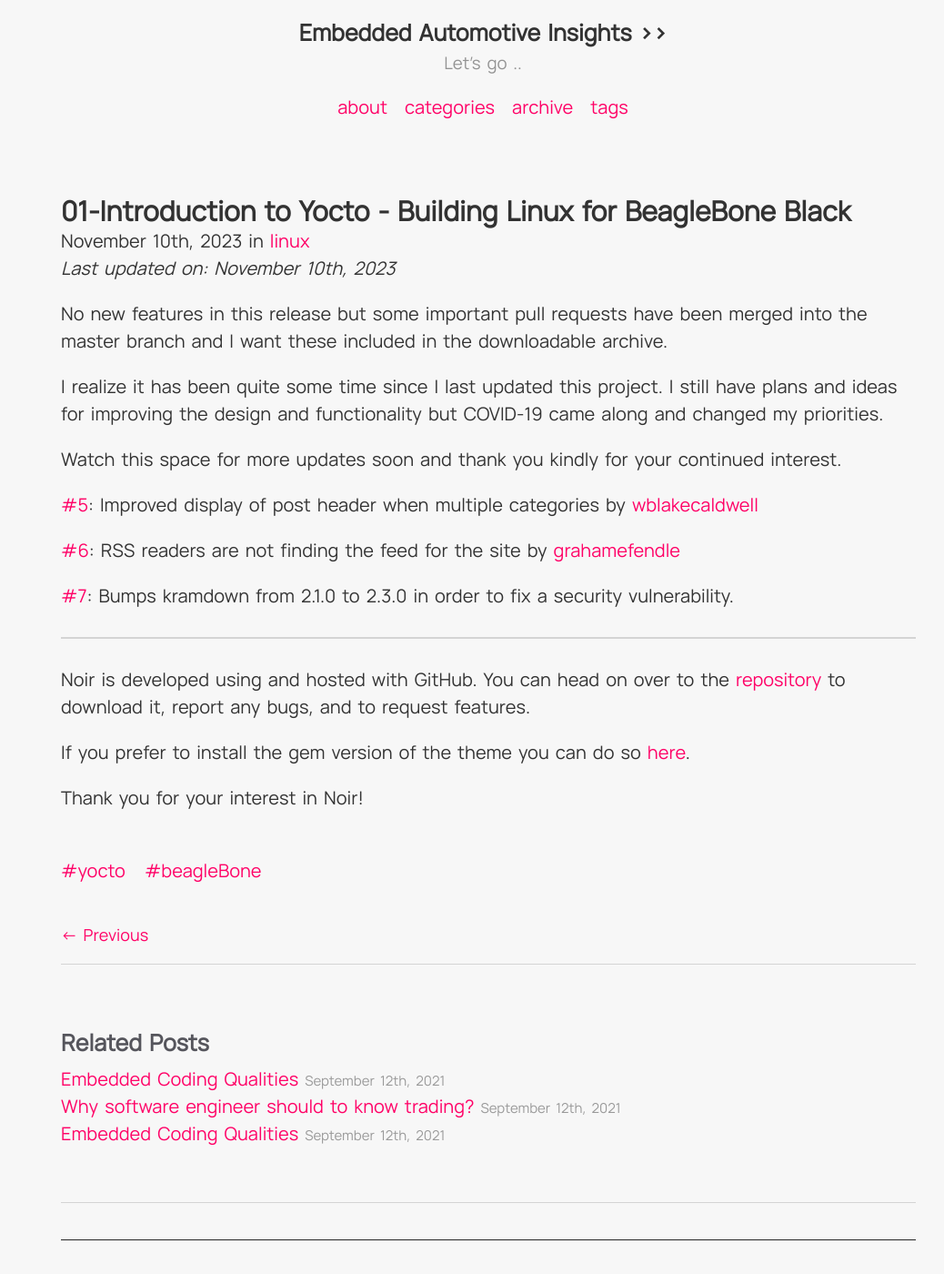
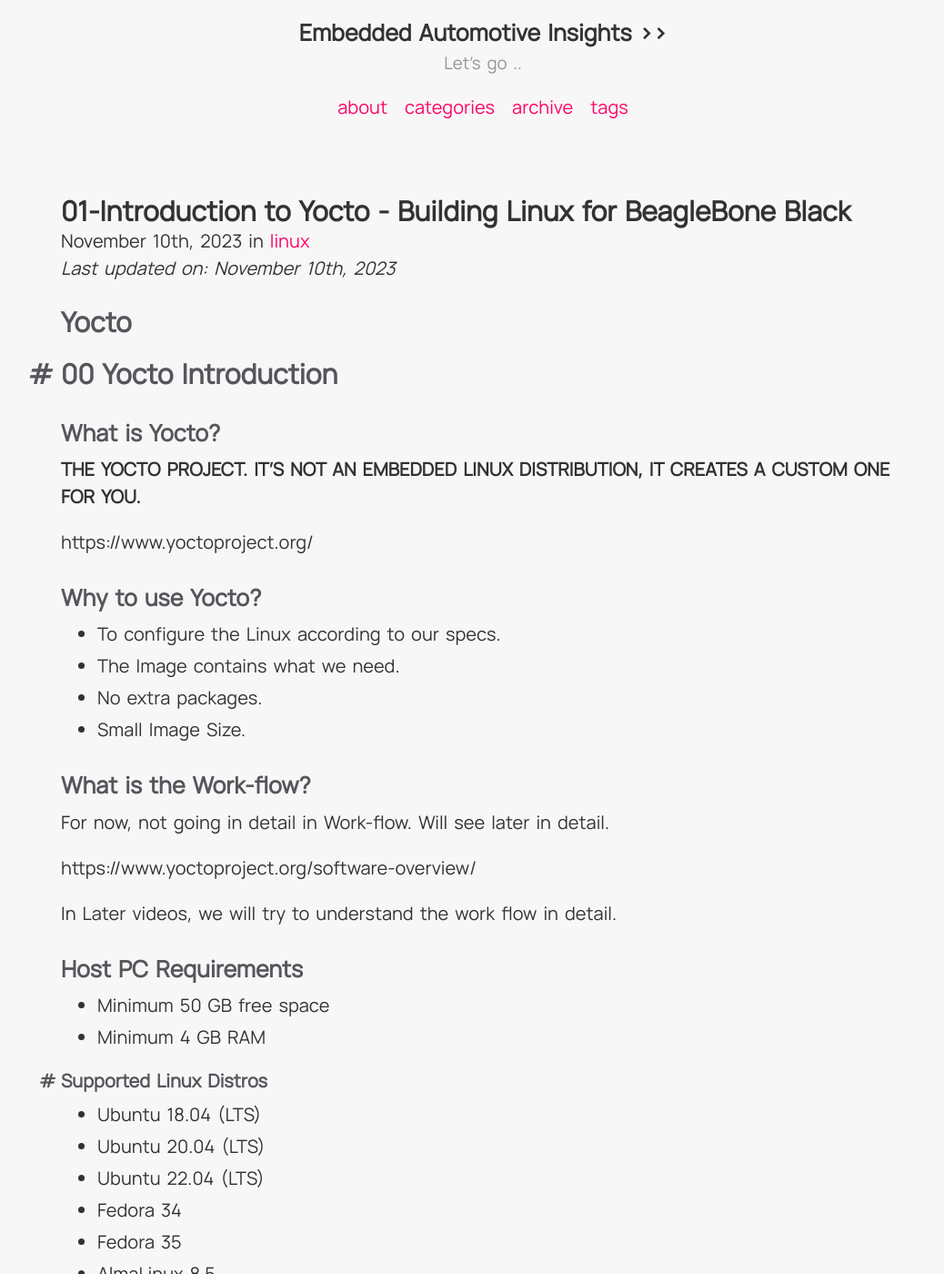
Before and after one commit to SangTDx/sangtdx.github, a Jekyll site: the page built from _posts/2023-11-10-#1-Introduction-to-Yocto.md, in a window 1280 px wide and 1400 px high. Shown: the whole window at 91% size, without its empty margins (103-1141 px from the left). Built offline with Jekyll 4.4.1, drawn with Linux system fonts in a browser that asks for light colours; some of the changed text lies outside the part shown.

Commit message:
[feature] add Introduction to Yocto post

````diff
--- a/_posts/2023-11-10-#1-Introduction-to-Yocto.md
+++ b/_posts/2023-11-10-#1-Introduction-to-Yocto.md
@@ -7,24 +7,172 @@ tags: [yocto, beagleBone]
 last_modified_at: 2023-11-10
 ---
 
-No new features in this release but some important pull requests have been merged into the master branch and I want these included in the downloadable archive.
+# Yocto
 
-I realize it has been quite some time since I last updated this project. I still have plans and ideas for improving the design and functionality but COVID-19 came along and changed my priorities.
+## 00 Yocto Introduction
 
-Watch this space for more updates soon and thank you kindly for your continued interest.
+### What is Yocto?
+
+**THE YOCTO PROJECT.  IT'S NOT AN EMBEDDED LINUX DISTRIBUTION, IT CREATES A CUSTOM ONE FOR YOU.**
+
+https://www.yoctoproject.org/
+
+### Why to use Yocto?
+
+* To configure the Linux according to our specs.
+* The Image contains what we need.
+*  No extra packages.
+* Small Image Size.
+
+### What is the  Work-flow?
+
+For now, not going in detail in Work-flow. Will see later in detail.
+
+https://www.yoctoproject.org/software-overview/
+
+In Later videos, we will try to understand the work flow in detail.
+
+### Host PC Requirements
+
+* Minimum 50 GB free space
+* Minimum 4 GB RAM
+
+#### Supported Linux Distros
+
+- Ubuntu 18.04 (LTS)
+- Ubuntu 20.04 (LTS)
+- Ubuntu 22.04 (LTS)
+- Fedora 34
+- Fedora 35
+- AlmaLinux 8.5
+- Debian GNU/Linux 10.x (Buster)
+- Debian GNU/Linux 11.x (Bullseye)
+- OpenSUSE Leap 15.3
+
+**I am using Ubuntu 20.04 (LTS)**
+
+### Which Target Hardware is being used?
+
+We are using here **BeagleBone Black**.
+
+#### Main features
+
+* 512MB DDR3 RAM
+* 4 GB emmc
+* SD card slot
+* HDMI
+* GPIOs, UARTs, SPI, I2C, Ethernet, USB ...
+
+#### PinOut
+
+https://vadl.github.io/images/bbb/bbb_headers.png
+
+The specs you can read here:
+https://beagleboard.org/black
+
+### Setup Host PC
+
+#### Editor
+
+* OS: Ubuntu 18.04 (LTS)
+
+* Using VSCode
+
+  ```bash
+  # Installing VS code using CLI
+  sudo apt update
+  sudo apt install snapd
+  sudo snap install --classic code
+  ```
+
+#### Install required packages
+
+```bash
+sudo apt install gawk wget git diffstat unzip texinfo gcc build-essential chrpath socat cpio python3 python3-pip python3-pexpect xz-utils debianutils iputils-ping python3-git python3-jinja2 libegl1-mesa libsdl1.2-dev pylint3 xterm python3-subunit mesa-common-dev zstd liblz4-tool
+
+```
+
+Reference: https://docs.yoctoproject.org/4.0.7/brief-yoctoprojectqs/index.html#build-host-packages
 
 
-[#5](https://github.com/essentialenemy/noir/pull/5): Improved display of post header when multiple categories by [wblakecaldwell](https://github.com/wblakecaldwell)
 
-[#6](https://github.com/essentialenemy/noir/pull/6): RSS readers are not finding the feed for the site by [grahamefendle](https://github.com/grahamefendle)
+### Building Image
 
-[#7](https://github.com/essentialenemy/noir/pull/7): Bumps kramdown from 2.1.0 to 2.3.0 in order to fix a security vulnerability.
+#### What is Poky?
 
+Poky is a *reference distribution* of the Yocto Project®. It contains the OpenEmbedded Build System (BitBake and OpenEmbedded Core) as well as a set of metadata to get you started building your own distro.
 
----
+#### Cloning Poky
 
-Noir is developed using and hosted with GitHub. You can head on over to the [repository]({{ site.github.repo }}) to download it, report any bugs, and to request features.
+Create a project folder and clone the poky in it.
 
-If you prefer to install the gem version of the theme you can do so [here](https://rubygems.org/gems/noir-for-jekyll).
+```bash
+mkdir yocto_tutorial
+cd yocto_tutorial
+git clone git://git.yoctoproject.org/poky -b kirkstone
+```
 
-Thank you for your interest in Noir!
+#### Initialize Build Environment
+
+```bash
+cd poky
+source oe-init-build-env
+```
+
+Now we are in **build** folder, there are some folders and files, right now the important is **conf** folder.
+
+In terminal there are multiple image options
+
+#### Create Source Folder (not necessary, but very much recommended)
+
+From build folder run the following command
+
+```bash
+mkdir ../../sources
+```
+
+####  Make Changes in local.conf
+
+* Change Machine
+
+* Change source path
+
+* Set following
+
+* * RM_OLD_IMAGE = "1"
+
+  * INHERIT += "rm_work"
+
+* Save
+
+We will discuss the content of **local.conf** file  in another chapter.
+
+#### Build Image
+
+Execute the following command from build folder
+
+```bash
+bibake core-image-full-cmdline
+```
+
+This will take a while, depending upon the Image and the specs of your system and the Internet connection.
+
+On first build it will take time, later when we will make small changes, it will only build the changes, not the full image.
+
+And will add these changes to our image file
+
+#### Image File
+
+Go to the **tmp** folder, my **tmp** folder is in my source folder, that we created before
+
+I am opening a new terminal and going to the image folder.
+
+```bash
+cd ../../sources/tmp/deploy/images/beaglebone-yocto
+```
+
+Here is our Image : **core-image-full-cmdline-beaglebone-yocto.wic**
+
+### End
+
+In the next chapter I will show you how to flash the Image in beaglenone black and how to boot it.
````
